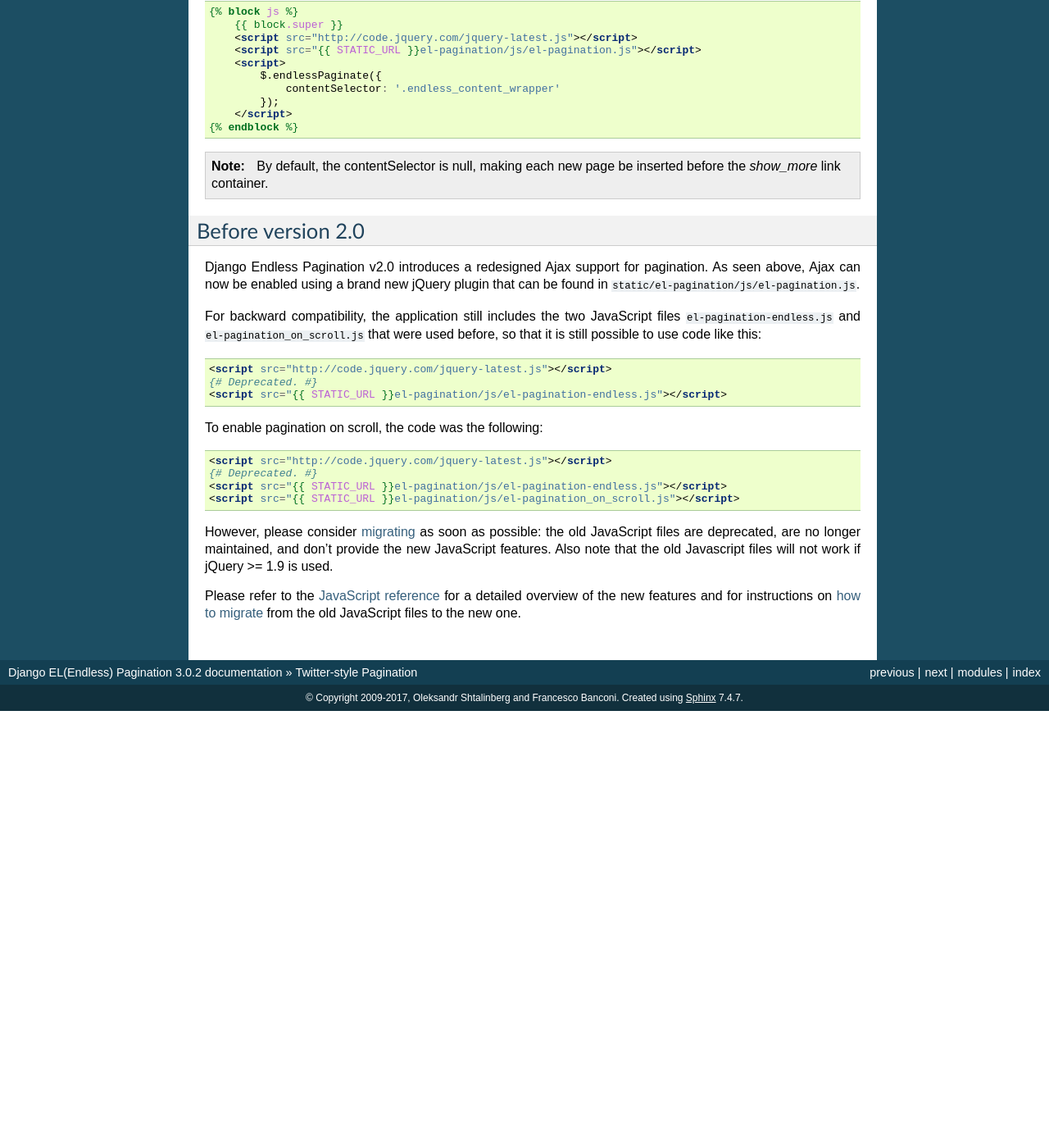
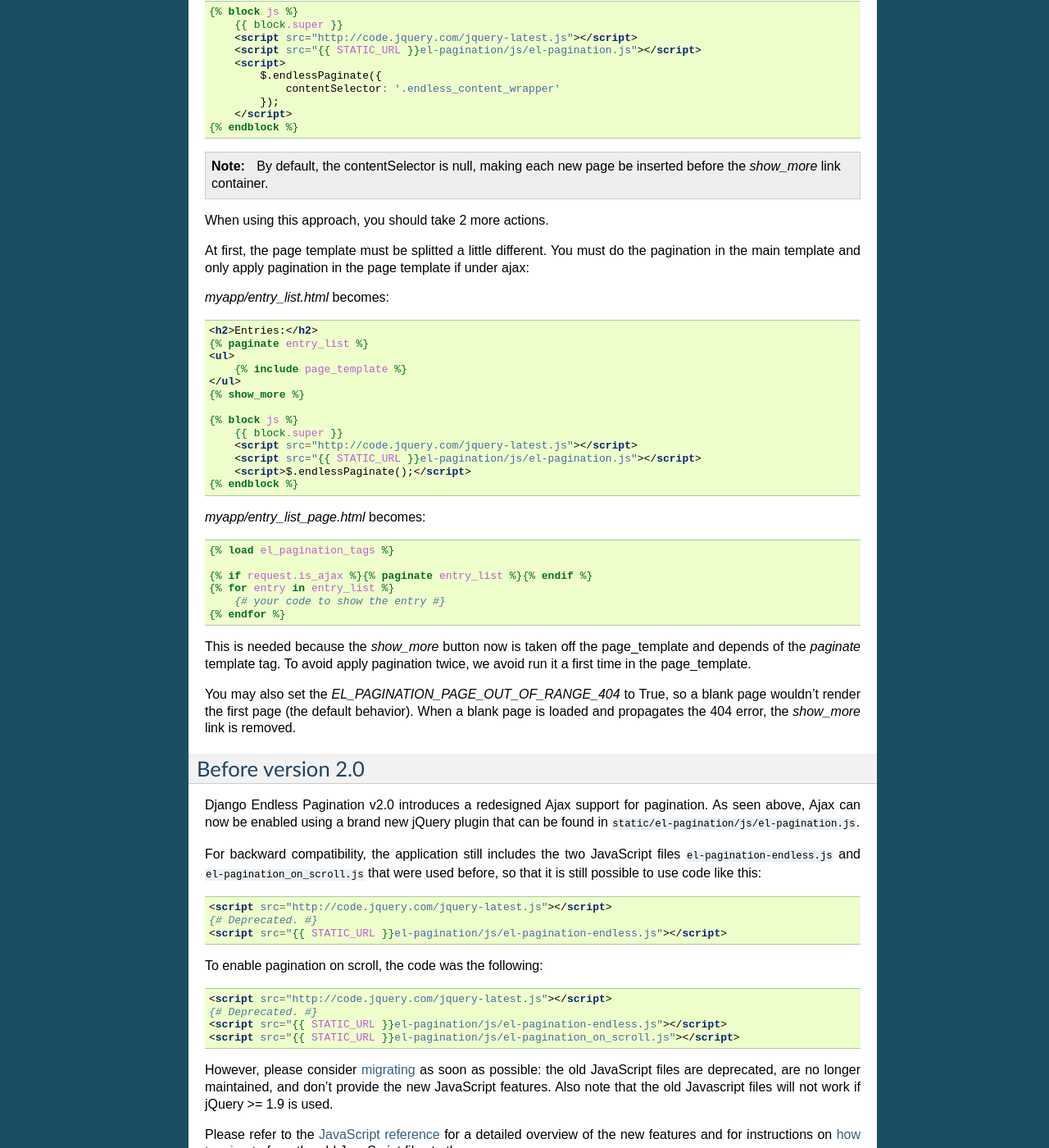
Before and after one commit to shtalinberg/django-el-pagination, a Sphinx documentation site: the page built from doc/twitter_pagination.rst, in a window 1280 px wide and 1400 px high, scrolled down 3873 px. Shown: the whole window at 82% size. Built offline with Sphinx 7.4.7, drawn with Linux system fonts in a browser that asks for light colours; before the commit the page ends 4740 px from its top, so only the background shows below that.

Commit message:
Update docs.

```diff
--- a/doc/javascript.rst
+++ b/doc/javascript.rst
@@ -257,6 +257,8 @@ to select DOM nodes. Here is a list of them all:
   (Twitter-style pagination loading selector);
 - moreSelector: 'a.endless_more' -
   (Twitter-style pagination link selector);
+- contentSelector: null -
+  (Twitter-style pagination content wrapper);
 - pageSelector: '.endless_page_template'
   (Digg-style pagination page template selector);
 - pagesSelector: 'a.endless_page_link'
--- a/doc/twitter_pagination.rst
+++ b/doc/twitter_pagination.rst
@@ -273,6 +273,49 @@ points to the element that will wrap the cumulative data:
     By default, the contentSelector is null, making each new page be inserted
     before the *show_more* link container.
 
+When using this approach, you should take 2 more actions.
+
+At first, the page template must be splitted a little different. You must do
+the pagination in the main template and only apply pagination in the page
+template if under ajax:
+
+*myapp/entry_list.html* becomes:
+
+.. code-block:: html+django
+
+    <h2>Entries:</h2>
+    {% paginate entry_list %}
+    <ul>
+        {% include page_template %}
+    </ul>
+    {% show_more %}
+
+    {% block js %}
+        {{ block.super }}
+        <script src="http://code.jquery.com/jquery-latest.js"></script>
+        <script src="{{ STATIC_URL }}el-pagination/js/el-pagination.js"></script>
+        <script>$.endlessPaginate();</script>
+    {% endblock %}
+
+*myapp/entry_list_page.html* becomes:
+
+.. code-block:: html+django
+
+    {% load el_pagination_tags %}
+
+    {% if request.is_ajax %}{% paginate entry_list %}{% endif %}
+    {% for entry in entry_list %}
+        {# your code to show the entry #}
+    {% endfor %}
+
+This is needed because the *show_more* button now is taken off the
+page_template and depends of the *paginate* template tag. To avoid apply
+pagination twice, we avoid run it a first time in the page_template.
+
+You may also set the *EL_PAGINATION_PAGE_OUT_OF_RANGE_404* to True, so a blank
+page wouldn't render the first page (the default behavior). When a blank page
+is loaded and propagates the 404 error, the *show_more* link is removed.
+
 Before version 2.0
 ~~~~~~~~~~~~~~~~~~
 
```
